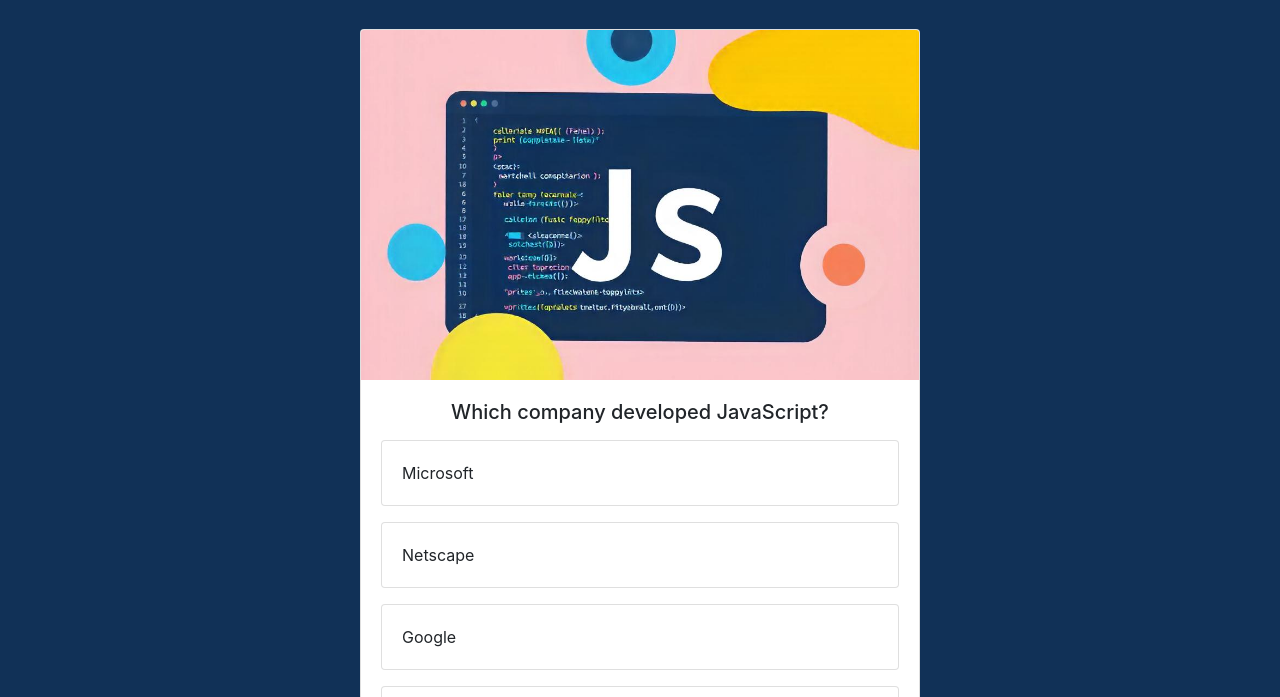
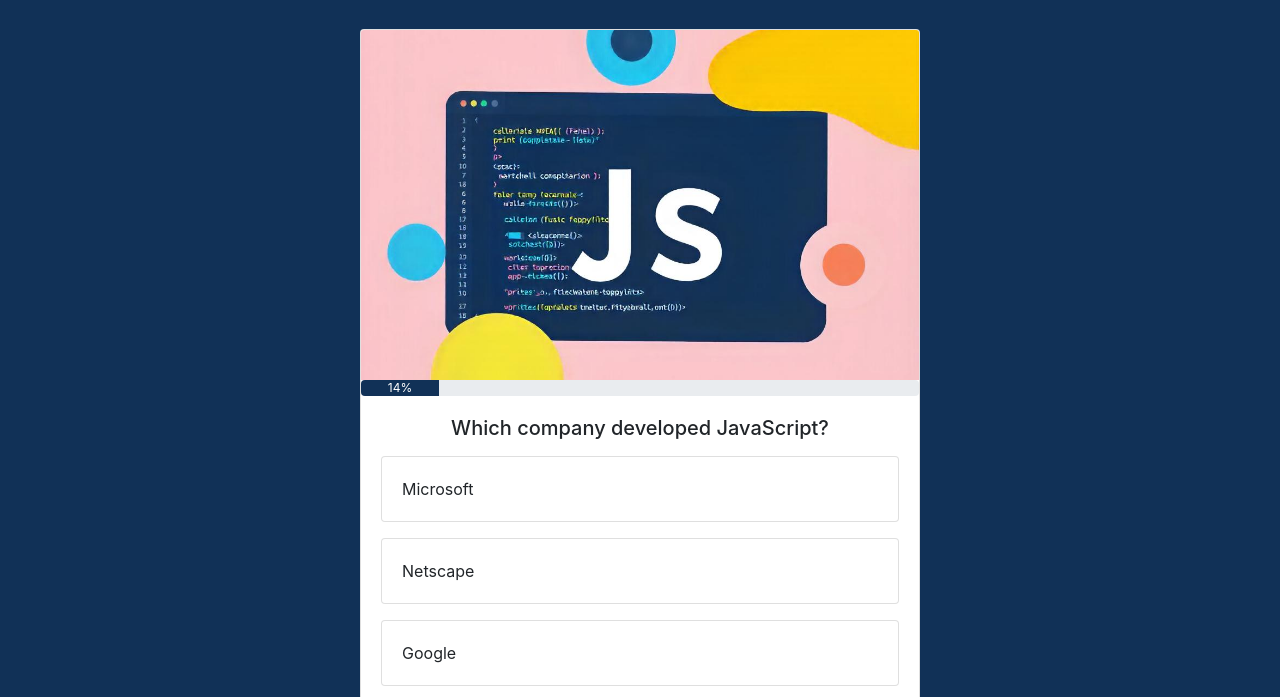
Before and after one commit to DavidLehnartz/QuizzApp, a plain HTML site: page index.html in a window 1280 px wide. Shown: the part 103-800 px from the top of the page. Drawn offline with nearby package versions, Linux system fonts and the light colour scheme.

Commit message:
added progress bar function

```diff
--- a/script.js
+++ b/script.js
@@ -4,7 +4,9 @@
 
 /* TASKS */
 
-
+// AUDIO HINZUFÜGEN
+// RESPONSIVE
+// LOCAL STORAGE
 
 // Initialize
 function init() {
@@ -14,9 +16,6 @@
     showQuestionAndAnswers();
     renderEndScreen();
 }
-
-
-
 
 
 function resetQuiz() {
@@ -83,6 +82,8 @@
         document.getElementById('answer_2').innerHTML = question['answer_2'];
         document.getElementById('answer_3').innerHTML = question['answer_3'];
         document.getElementById('answer_4').innerHTML = question['answer_4'];
+
+        progressBar();
     }
     changeButton();
 }
@@ -140,22 +141,18 @@
         document.getElementById('finish_btn').style.display = 'none';
         document.getElementById('next_btn').style.display = '';
     }
-
 }
 
 
+function progressBar() {
+    let totalQuestions = myQuestions.questions.length;   // Gesamtanzahl der Fragen
+    let percent = (currentQuestion + 1) / totalQuestions * 100;  // Berechne Prozentsatz basierend auf currentQuestion
 
-// Answer (ONCLICK)
-/* function answer(selection) {
-    let question = myQuestions.questions[currentQuestion];
-    console.log('selected answer is', selection);
-    let selectedQuestionNumber = selection.slice(-1);
-    console.log('selectedQuestionNumber is', selectedQuestionNumber);
-    console.log('current question is', question['correct_answer']);
+    percent = Math.round(percent);  // Runden des Prozentsatzes
 
-    if (selectedQuestionNumber == question['correct_answer']) {
-        document.getElementById(selection).parentNode.classList.add('bg-success');
-    } else {
-        document.getElementById(selection).parentNode.classList.add('bg-danger');
-    }
-} */
+    // Setze die Breite der Progressbar entsprechend dem Fortschritt
+    document.getElementById('progress_bar').style.width = `${percent}%`;
+
+    // Optional: Zeige den Prozentwert auch in der Progressbar
+    document.getElementById('progress_bar').innerHTML = `${percent}%`;
+}
--- a/scripts/templates.js
+++ b/scripts/templates.js
@@ -8,6 +8,11 @@
     return `
             <div class="card card-wrapper">
                 <img src="./assets/img/head.jpeg" class="card-img-top" alt="#">
+
+<div class="progress">
+  <div id="progress_bar" class="progress-bar bg "role="progressbar" style="width:0%;">0%</div>
+</div>
+
                 <div class="card-body">
                     <h5 id="question_text" class="card-title text-position mb"></h5>
                     <div class="card card-container mb">
--- a/style.css
+++ b/style.css
@@ -90,6 +90,11 @@
 }
 
 
+.bg{
+    background-color: rgb(17, 49, 87);
+}
+
+
 .card-wrapper {
     width: 35rem;
 }
```
